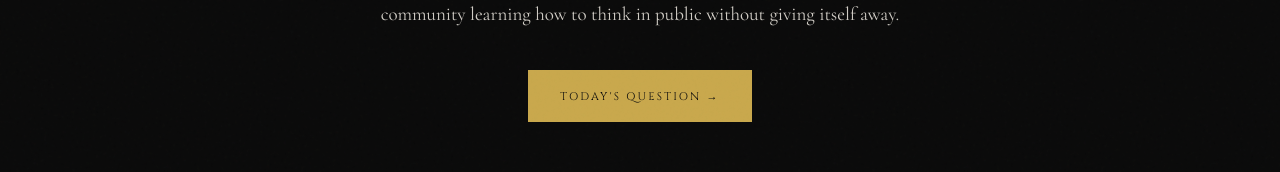
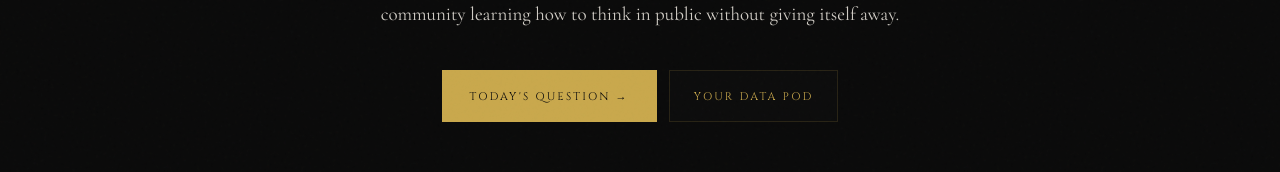
Before and after one commit to ChrisTaylor17/society-of-explorers, a Next.js app: page /movement in a window 1280 px wide. Shown: the part 403-575 px from the top of the page. Built offline with nearby package versions, Linux system fonts and the light colour scheme; no server answers; what @wagmi/connectors, wagmi would draw is missing.

Commit message:
fix(movement): surface data pod and migrate proxy

```diff
--- a/app/movement/page.tsx
+++ b/app/movement/page.tsx
@@ -90,6 +90,14 @@ export default function MovementPage() {
               ecosystem: sovereign data, human practice, creator feedback, and a community learning
               how to think in public without giving itself away.
             </p>
+            <div
+              style={{
+                display: 'flex',
+                justifyContent: 'center',
+                gap: '0.75rem',
+                flexWrap: 'wrap',
+              }}
+            >
               <a
                 href="/practice"
                 style={{
@@ -98,7 +106,7 @@ export default function MovementPage() {
                   letterSpacing: '0.2em',
                   color: '#0a0a0a',
                   background: gold,
-                padding: '0 32px',
+                  padding: '0 28px',
                   textDecoration: 'none',
                   display: 'inline-flex',
                   alignItems: 'center',
@@ -107,6 +115,25 @@ export default function MovementPage() {
               >
                 TODAY&apos;S QUESTION &rarr;
               </a>
+              <a
+                href="/movement/pod"
+                style={{
+                  fontFamily: 'Cinzel, serif',
+                  fontSize: '11px',
+                  letterSpacing: '0.2em',
+                  color: gold,
+                  border,
+                  padding: '0 24px',
+                  textDecoration: 'none',
+                  display: 'inline-flex',
+                  alignItems: 'center',
+                  height: '52px',
+                  background: 'rgba(13,13,13,0.72)',
+                }}
+              >
+                YOUR DATA POD
+              </a>
+            </div>
           </div>
         </section>
 
--- a/middleware.ts
+++ /dev/null
@@ -1,29 +0,0 @@
-import { NextRequest, NextResponse } from 'next/server'
-
-export function middleware(req: NextRequest) {
-  const { pathname } = req.nextUrl
-
-  // Protected routes
-  const protectedRoutes = ['/salon', '/members', '/book']
-  if (!protectedRoutes.some(r => pathname.startsWith(r))) {
-    return NextResponse.next()
-  }
-
-  // Check Supabase session cookie — supports both chunked (v0.9+) and non-chunked formats
-  const hasSupabaseSession = req.cookies.getAll().some(c =>
-    c.name.startsWith('sb-') && c.name.includes('-auth-token')
-  )
-
-  // Check wallet cookie
-  const walletId = req.cookies.get('soe_wallet_id')
-
-  if (!hasSupabaseSession && !walletId) {
-    return NextResponse.redirect(new URL('/', req.url))
-  }
-
-  return NextResponse.next()
-}
-
-export const config = {
-  matcher: ['/salon', '/members', '/book']
-}
--- /dev/null
+++ b/proxy.ts
@@ -0,0 +1,29 @@
+import { NextRequest, NextResponse } from 'next/server';
+
+export function proxy(req: NextRequest) {
+  const { pathname } = req.nextUrl;
+
+  // Protected routes
+  const protectedRoutes = ['/salon', '/members', '/book'];
+  if (!protectedRoutes.some((route) => pathname === route || pathname.startsWith(`${route}/`))) {
+    return NextResponse.next();
+  }
+
+  // Check Supabase session cookie: supports both chunked and non-chunked formats.
+  const hasSupabaseSession = req.cookies
+    .getAll()
+    .some((cookie) => cookie.name.startsWith('sb-') && cookie.name.includes('-auth-token'));
+
+  // Check wallet cookie
+  const walletId = req.cookies.get('soe_wallet_id');
+
+  if (!hasSupabaseSession && !walletId) {
+    return NextResponse.redirect(new URL('/', req.url));
+  }
+
+  return NextResponse.next();
+}
+
+export const config = {
+  matcher: ['/salon/:path*', '/members/:path*', '/book/:path*'],
+};
```
Lines whose indentation alone changed are shown as unchanged.
